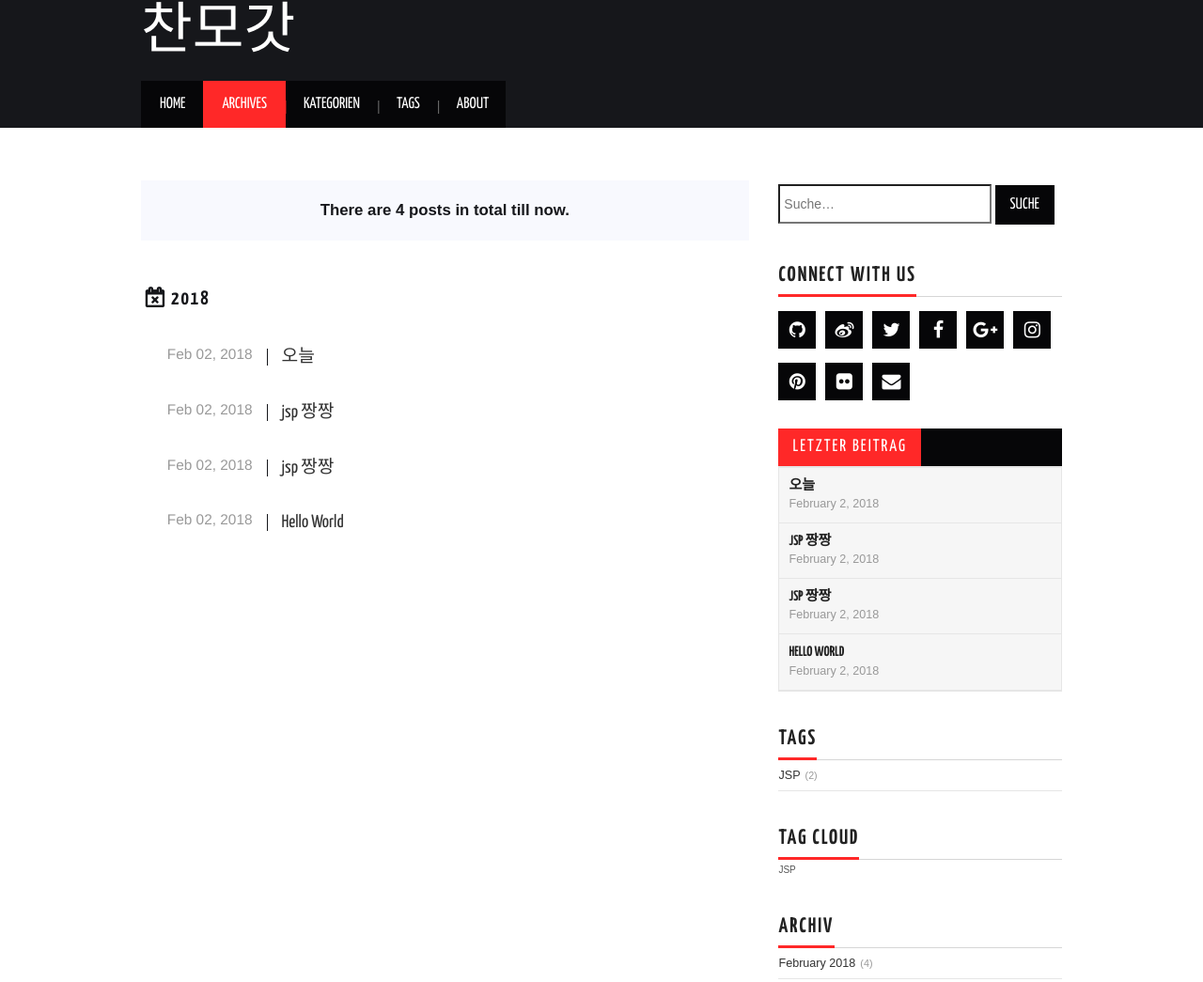
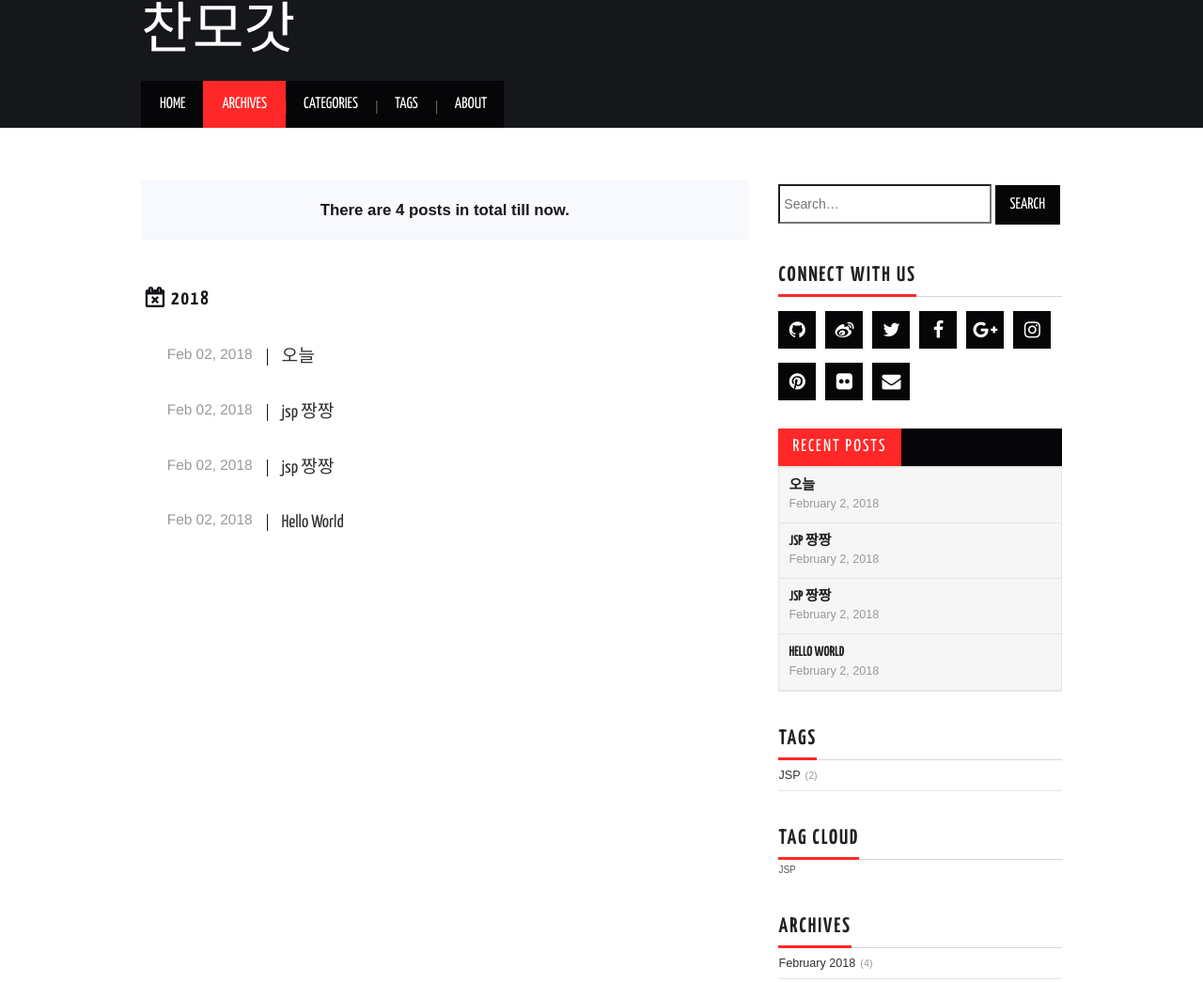
Before and after one commit to LazyRedRabbit/LazyRedRabbit.github.io, a plain HTML site: page archives/2018/02/index.html in a window 1280 px wide. Shown: the part 14-1059 px from the top of the page at 94% size. Drawn offline with nearby package versions, Linux system fonts and the light colour scheme; some packages are replaced by stand-ins of ours; no server answers; a script that the page names is missing; a web font is replaced by a local one.

Commit message:
Site updated: 2018-02-02 20:01:02

```diff
--- a/archives/2018/02/index.html
+++ b/archives/2018/02/index.html
@@ -13,7 +13,7 @@
   <!-- PACE Progress Bar START -->
 
 
-  <title>archiv: 2018/2 | 찬모갓</title>
+  <title>archives: 2018/2 | 찬모갓</title>
   <meta name="viewport" content="width=device-width, initial-scale=1, maximum-scale=1">
 
 
@@ -73,7 +73,7 @@ var themeMenus = {};
 
   themeMenus["/archives"] = "Archives";
 
-  themeMenus["/categories"] = "Kategorien";
+  themeMenus["/categories"] = "Categories";
 
   themeMenus["/tags"] = "Tags";
 
@@ -108,7 +108,7 @@ var themeMenus = {};
 
                       <li class="menu-item menu-item-type-custom menu-item-object-custom menu-item-home menu-item-1663"> <a class="" href="/archives">Archives</a> </li>
 
-                      <li class="menu-item menu-item-type-custom menu-item-object-custom menu-item-home menu-item-1663"> <a class="" href="/categories">Kategorien</a> </li>
+                      <li class="menu-item menu-item-type-custom menu-item-object-custom menu-item-home menu-item-1663"> <a class="" href="/categories">Categories</a> </li>
 
                       <li class="menu-item menu-item-type-custom menu-item-object-custom menu-item-home menu-item-1663"> <a class="" href="/tags">Tags</a> </li>
 
@@ -273,9 +273,9 @@ var themeMenus = {};
     <form class="search-form">
         <label style="width: 75%;">
             <span class="screen-reader-text">Search for:</span>
-            <input type="search" class="search-field" style="height: 42px;" placeholder=" Suche…" value="" name="s" title="Search for:">
+            <input type="search" class="search-field" style="height: 42px;" placeholder=" Search…" value="" name="s" title="Search for:">
         </label>
-        <input type="submit" class="search-form-submit" value="Suche">
+        <input type="submit" class="search-form-submit" value="Search">
     </form>
     <div class="ins-search">
     <div class="ins-search-mask"></div>
@@ -374,7 +374,7 @@ var themeMenus = {};
 
   <div class="widget_athemes_tabs">
     <ul id="widget-tab" class="clearfix widget-tab-nav">
-      <li class="active"><a>letzter Beitrag</a></li>
+      <li class="active"><a>Recent Posts</a></li>
     </ul>
     <div class="widget">
       <ul>
@@ -456,7 +456,7 @@ var themeMenus = {};
 
 
   <div class="widget-wrap">
-    <h3 class="widget-title">Archiv</h3>
+    <h3 class="widget-title">Archives</h3>
 
     <div class="widget">
       <ul class="archive-list"><li class="archive-list-item"><a class="archive-list-link" href="/archives/2018/02/">February 2018</a><span class="archive-list-count">4</span></li></ul>
```
Also changed, not shown: 2018/02/02/hello-world/index.html (+3 -3 lines), 2018/02/02/hello/index.html (+4 -4 lines), 2018/02/02/today/index.html (+4 -4 lines), 2018/02/02/오늘/index.html (+3 -3 lines), archives/2018/index.html (+7 -7 lines), archives/index.html (+7 -7 lines), index.html (+6 -6 lines), tags/JSP/index.html (+6 -6 lines).
